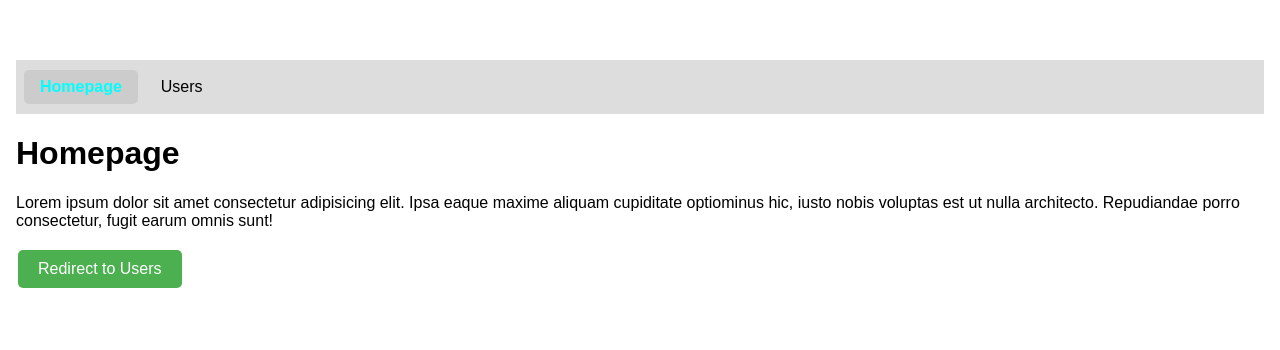
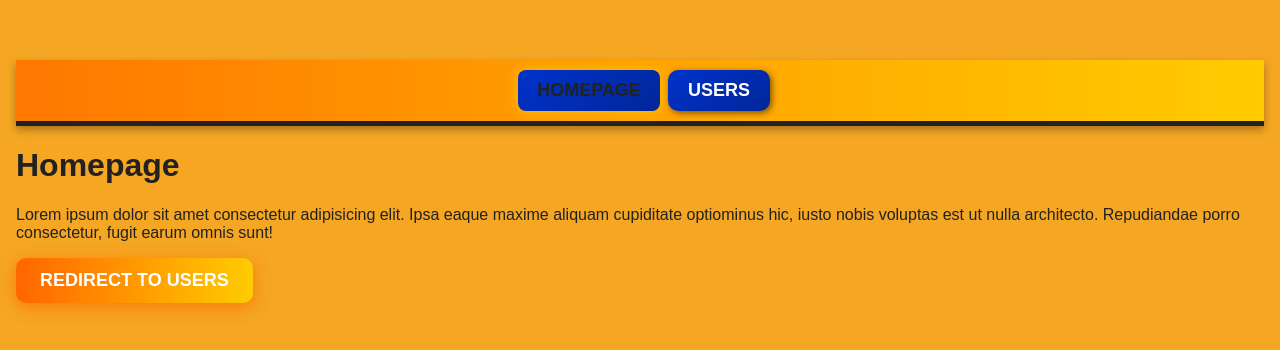
Before and after one commit to Escanor1986/Angular_routing_project, an Angular app: page / in a window 1280 px wide. Shown: the part 106-456 px from the top of the page. Built offline with nearby package versions, Linux system fonts and the light colour scheme.

Commit message:
Added ActivatedRoute in user component to retrieve user id & navigate to the target page

```diff
--- a/src/app/app.routes.ts
+++ b/src/app/app.routes.ts
@@ -2,9 +2,11 @@ import { Routes } from '@angular/router';
 import { HomepageComponent } from './homepage/homepage.component';
 import { UsersComponent } from './users/users.component';
 import { Page404Component } from './page404/page404.component';
+import { UserComponent } from './user/user.component';
 
 export const routes: Routes = [
   { path: '', component: HomepageComponent },
   { path: 'users', component: UsersComponent },
+  { path: 'users/:id', component: UserComponent },
   { path: '**', component: Page404Component },
 ];
--- /dev/null
+++ b/src/app/user/user.component.html
@@ -0,0 +1,5 @@
+<section>
+  <h2>User</h2>
+  <p>Id: {{id}}</p>
+  <p>Name</p>
+</section>
--- /dev/null
+++ b/src/app/user/user.component.ts
@@ -0,0 +1,22 @@
+import { Component } from '@angular/core';
+import { ActivatedRoute, ParamMap } from '@angular/router';
+
+@Component({
+  selector: 'app-user',
+  imports: [],
+  templateUrl: './user.component.html',
+  styleUrl: './user.component.scss'
+})
+export class UserComponent {
+  public id: string | null = null;
+
+  constructor(private readonly activatedRoute: ActivatedRoute) {}
+
+  ngOnInit() {
+    console.log('User component initialized...');
+    this.activatedRoute.paramMap.subscribe((params: ParamMap) => {
+      this.id = params.get('id');
+      console.log(params.get('id'));
+    });
+  }
+}
--- a/src/app/users/users.component.html
+++ b/src/app/users/users.component.html
@@ -1,6 +1,6 @@
 <h1 class="m-10">USERS</h1>
-<ul class="m-10 list-primary">
-  <li>1</li>
-  <li>2</li>
-  <li>3</li>
+<ul class="m-10 list-primary" *ngIf="users">
+  <li *ngFor="let user of users">
+    <a [routerLink]="['/users', user.id]">{{ user.name }}</a>
+  </li>
 </ul>
--- a/src/app/users/users.component.scss
+++ b/src/app/users/users.component.scss
@@ -1,13 +1,54 @@
+/* STYLE DRAGON BALL POUR LA LISTE DES UTILISATEURS */
 ul {
   list-style-type: none;
   margin: 0;
   padding: 0;
+  text-align: center;
+
   li {
     cursor: pointer;
     display: inline-block;
-    padding: 5px 15px;
+    padding: 10px 20px;
+    margin: 0 1rem;
+    font-size: 18px;
+    font-weight: bold;
+    text-transform: uppercase;
+    transition: all 0.3s ease-in-out;
+    border-radius: 10px;
+    background: linear-gradient(145deg, #0033cc, #002699); /* Bleu foncé - Inspiré du logo Capsule Corp */
+    box-shadow: 2px 2px 6px rgba(0, 0, 0, 0.5);
+    position: relative;
+    overflow: hidden;
+
     &:hover {
-      background-color: #ccc;
+      background: linear-gradient(145deg, #ffcc00, #ff6600); /* Jaune/orange vif - Mode Super Saiyan */
+      transform: scale(1.1);
+      box-shadow: 0px 0px 15px rgba(255, 204, 0, 0.8); /* Effet Ki autour */
+      animation: electricEffect 0.8s infinite alternate;
+    }
+
+    /* STYLE DES LIENS À L'INTÉRIEUR DES LI */
+    a {
+      text-decoration: none;
+      color: white;
+      display: block;
+      padding: 10px 15px;
+      transition: color 0.3s ease-in-out;
+
+      &:hover {
+        color: black;
+        font-weight: bold;
+      }
     }
   }
 }
+
+/* ANIMATION ÉLECTRIQUE KI STYLE DBZ */
+@keyframes electricEffect {
+  0% {
+    box-shadow: 0px 0px 10px rgba(255, 255, 0, 0.7);
+  }
+  100% {
+    box-shadow: 0px 0px 20px rgba(255, 255, 255, 1);
+  }
+}
--- a/src/app/users/users.component.ts
+++ b/src/app/users/users.component.ts
@@ -1,11 +1,25 @@
-import { Component } from '@angular/core';
-
+import { CommonModule } from '@angular/common';
+import { Component, OnInit } from '@angular/core';
+import { RouterLink } from '@angular/router';
+import { User } from '../../shared/interfaces/user.interface';
 @Component({
   selector: 'app-users',
-  imports: [],
+  imports: [RouterLink, CommonModule],
   templateUrl: './users.component.html',
   styleUrl: './users.component.scss'
 })
-export class UsersComponent {
+export class UsersComponent implements OnInit {
 
+  public users: User[] = [
+    { id: 1, name: 'John Doe' },
+    { id: 2, name: 'Jane Doe' },
+    { id: 3, name: 'Alice' },
+    { id: 4, name: 'Bob' },
+  ];
+
+  constructor() {}
+
+  ngOnInit() {
+    console.log('Users component initialized...');
+  }
 }
--- /dev/null
+++ b/src/shared/interfaces/user.interface.ts
@@ -0,0 +1,4 @@
+export interface User {
+  id: number;
+  name: string;
+}
--- a/src/styles.scss
+++ b/src/styles.scss
@@ -1,56 +1,107 @@
-/* You can add global styles to this file, and also import other style files */
+/* Thème Dragon Ball - Inspiré de l'univers DBZ */
 * {
   box-sizing: border-box;
 }
 
 html {
-  font-family: Arial, sans-serif;
+  font-family: "Saiyan-Sans", Arial, sans-serif; /* Police typique DBZ */
 }
 
 body {
   margin: 1rem;
+  background-color: #f5a623; /* Orange vif inspiré de la tenue de Goku */
+  color: #222;
 }
 
+/* NAVIGATION */
 nav {
-  background-color: #ddd;
+  background: linear-gradient(
+    90deg,
+    #ff7800,
+    #ffcc00
+  ); /* Dégradé orange/jaune */
   padding: 10px 0;
+  border-bottom: 5px solid #222; /* Bordure pour donner un effet DBZ */
+  box-shadow: 0 4px 8px rgba(0, 0, 0, 0.3);
+
   ul {
     list-style-type: none;
     margin: 0;
     padding: 0;
+    text-align: center;
+
     li {
       cursor: pointer;
       display: inline-block;
-      padding: 5px 15px;
+      padding: 10px 20px;
+      font-size: 18px;
+      font-weight: bold;
+      color: white;
+      text-transform: uppercase;
+      transition: all 0.3s ease-in-out;
+      background: linear-gradient(145deg, #0033cc, #002699); /* Bleu roi */
+      border-radius: 10px;
+      box-shadow: 2px 2px 6px rgba(0, 0, 0, 0.5);
+
       &:hover {
-        background-color: #ccc;
+        background: linear-gradient(
+          145deg,
+          #ffcc00,
+          #ff6600
+        ); /* Jaune/orange vif */
+        transform: scale(1.1);
       }
     }
   }
 }
 
+/* BOUTONS KI POWER */
 button {
-  background-color: #4CAF50;
+  background: linear-gradient(90deg, #ff6600, #ffcc00);
   border: none;
   color: white;
-  padding: 10px 20px;
+  padding: 12px 24px;
+  font-size: 18px;
   text-align: center;
   text-decoration: none;
   display: inline-block;
-  font-size: 16px;
-  margin: 4px 2px;
+  font-weight: bold;
+  text-transform: uppercase;
   cursor: pointer;
-  border-radius: 5px;
+  border-radius: 10px;
+  transition: all 0.3s ease-in-out;
+  box-shadow: 0px 4px 15px rgba(255, 102, 0, 0.7); /* Effet KI */
+  position: relative;
+  overflow: hidden;
+
   &:hover {
-    background-color: #45a049;
+    background: linear-gradient(90deg, #ffcc00, #ff7800);
+    transform: scale(1.1);
+    box-shadow: 0px 6px 20px rgba(255, 255, 0, 0.8); /* KI boost */
+    animation: kiAura 1.2s infinite alternate;
   }
 }
 
+/* STYLE DES LIENS ACTIFS */
 .active {
-  background-color: #ccc;
-  border-radius: 5px;
-  color: aqua;
+  background-color: #ffcc00; /* Couleur dorée pour l'effet Super Saiyan */
+  border-radius: 8px;
+  color: #222;
   font-weight: bold;
-  padding: 0.5rem 1rem;
+  padding: 0.6rem 1.2rem;
   margin: 0 0.5rem;
+  box-shadow: 0px 0px 12px rgba(255, 204, 0, 0.8);
 }
+
+/* Effet Ki autour des boutons (animation pulsante) */
+@keyframes kiAura {
+  0% {
+    box-shadow: 0px 0px 15px rgba(255, 165, 0, 0.5);
+  }
+  50% {
+    box-shadow: 0px 0px 25px rgba(255, 255, 0, 0.9);
+  }
+  100% {
+    box-shadow: 0px 0px 15px rgba(255, 165, 0, 0.5);
+  }
+}
```
Also changed, not shown: src/app/user/user.component.scss (added).
